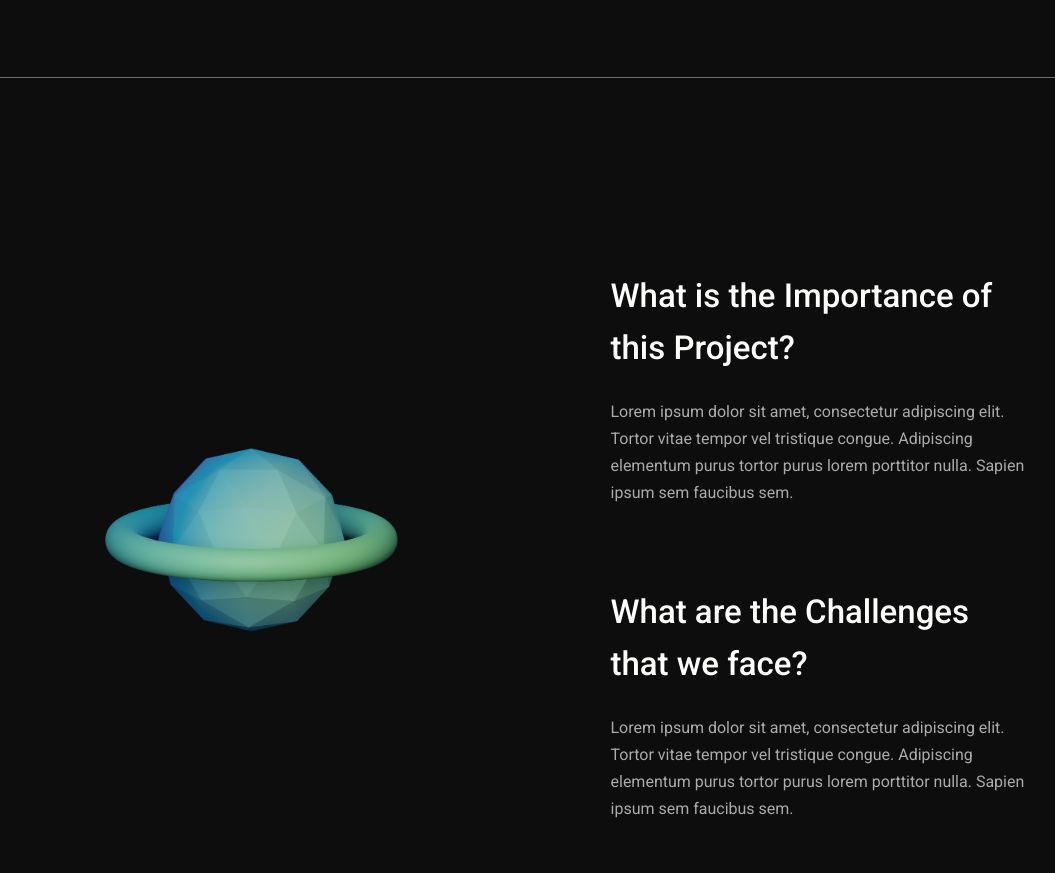
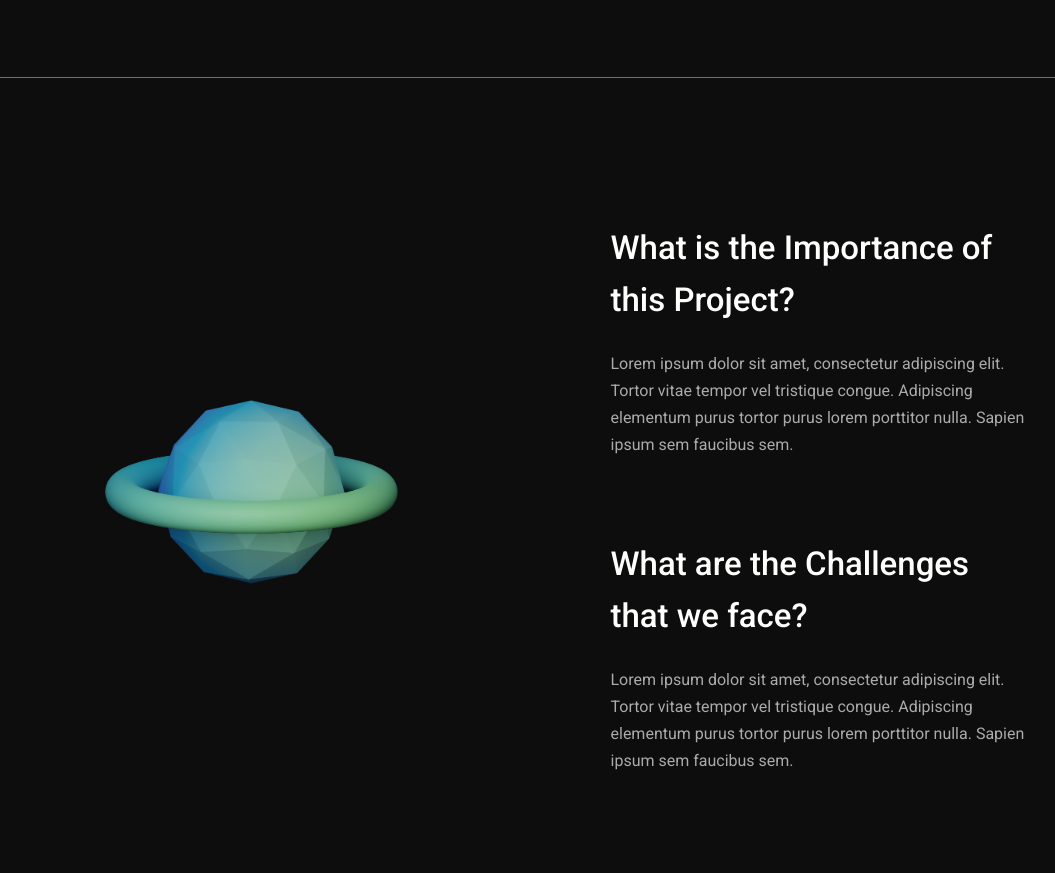
Before and after one commit to hbenjamin529/data_privacy_02, a plain HTML site: page docs/index.html in a window 1280 px wide. Shown: the part 1161-2034 px from the top of the page, without its empty margins (97-1152 px from the left). Drawn offline with nearby package versions, Linux system fonts and the light colour scheme.

Commit message:
Bug: Adjusted margins

```diff
--- a/docs/style.scss
+++ b/docs/style.scss
@@ -723,7 +723,7 @@ body
 {
   @include flex-center();
   flex-direction: column;
-  padding-top: 10rem;
+  padding-top: 7rem;
   padding-bottom: 10rem;
 }
 .home-about-row
```
Also changed, not shown: docs/style.css.
